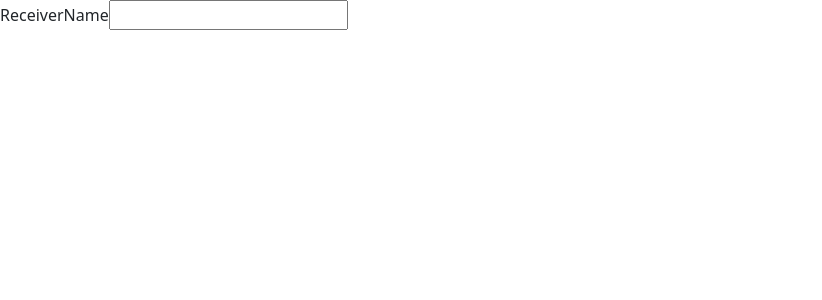
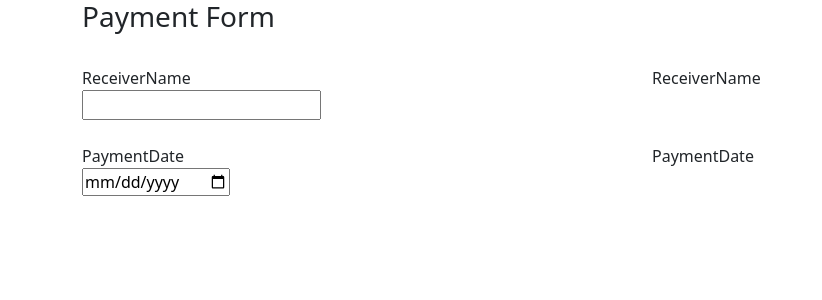
Before and after one commit to ParhamEbrahimi-dev/Pipes, an Angular app: page / in a window 1280 px wide. Shown: the top 300 px of the page, without its empty margins (0-822 px from the left). Built offline with nearby package versions, Linux system fonts and the light colour scheme.

Commit message:
add PaymentDate

```diff
--- a/src/app/app.component.html
+++ b/src/app/app.component.html
@@ -1,4 +1,29 @@
+<div class="container">
+  <h3>Payment Form</h3>
+  <div class="row">
+    <div class="form-group col"><br/>
+      <label>ReceiverName</label><br/>
+      <input type="text" (input)="onReceiverChanged($any($event.target).value)">
+    </div>
+    <div class="col"><br/>
+      <label>ReceiverName</label><br/>
+      {{receiverText | titlecase }}
+    </div>
+  </div>
+
+  <div class="row">
+    <div class="form-group col"><br/>
+      <label>PaymentDate</label><br/>
+      <input type="date" (input)="onPaymentDateChanged($any($event.target).value)">
+    </div>
+    <div class="col"><br/>
+      <label>PaymentDate</label><br/>
+      {{paymentDateText}}
+    </div>
+  </div>
+
+</div>
+
 <div>
-  <label>ReceiverName</label>
-  <input type="text" (input)="onReceiverChanged($any($event.target).value)">{{receiverText | titlecase }}
+
 </div>
--- a/src/app/app.component.ts
+++ b/src/app/app.component.ts
@@ -10,7 +10,12 @@ import { CommonModule } from '@angular/common';
 export class AppComponent {
   title = 'Pipes';
   receiverText='';
+  paymentDateText : string ='';
+
   onReceiverChanged(value:string){
-this.receiverText=value;
+    this.receiverText=value;
+  }
+  onPaymentDateChanged(value:string){
+    this.paymentDateText=value;
   }
 }
```
